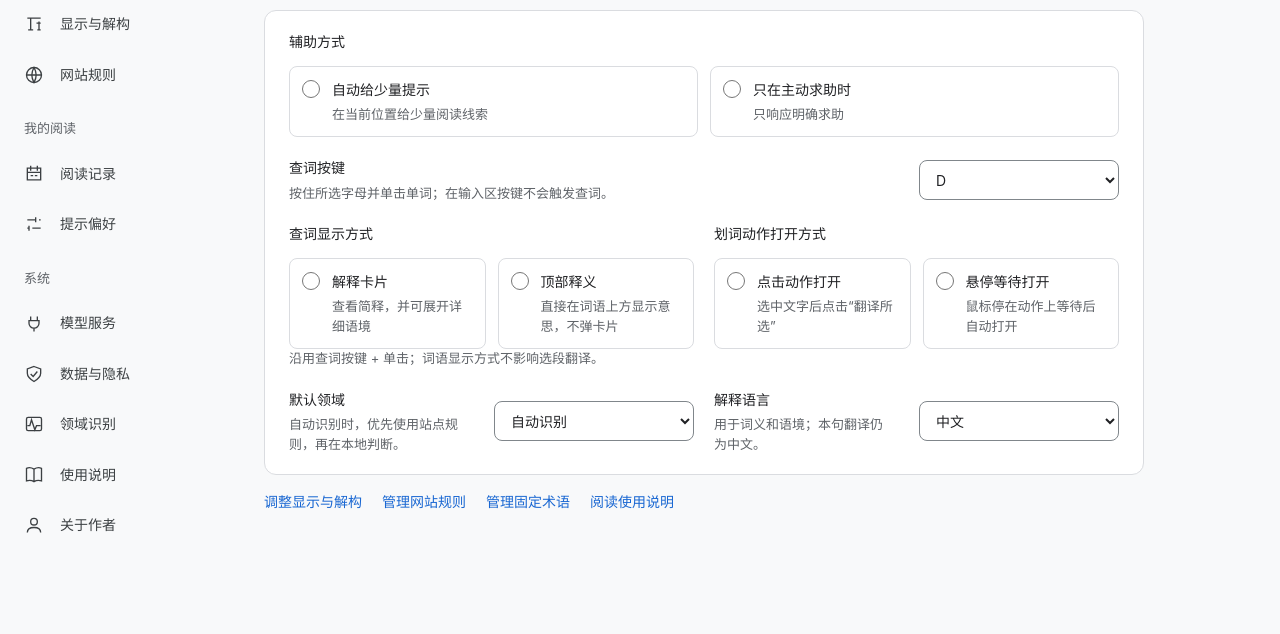
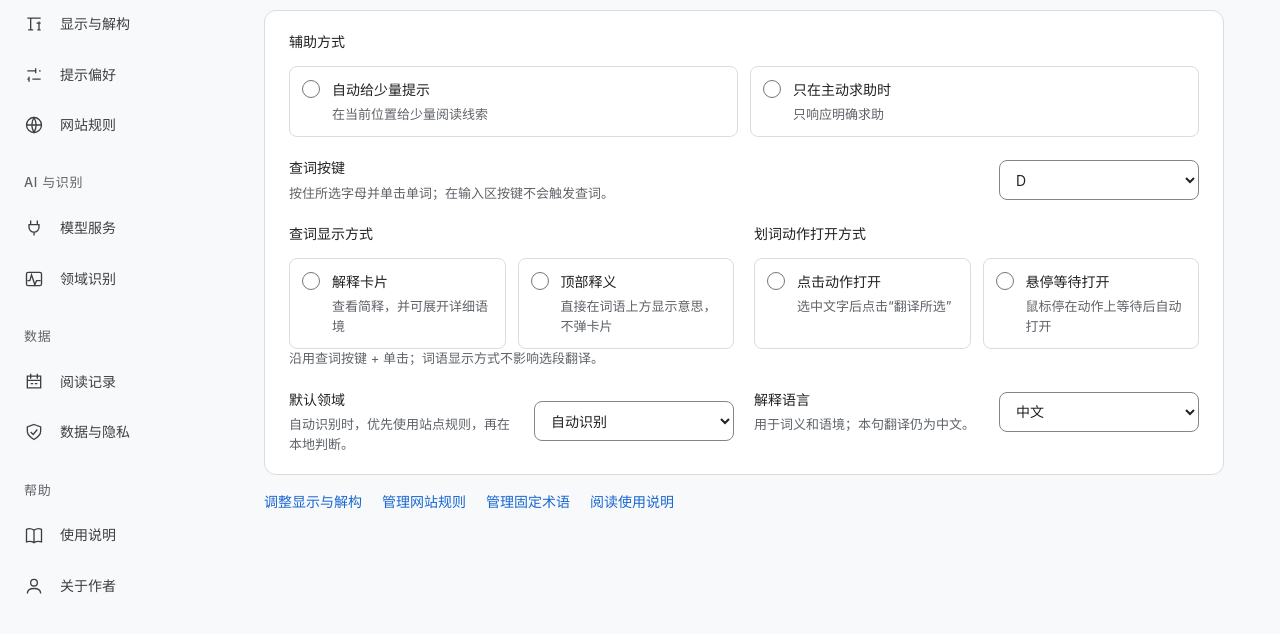
Before and after one commit to dapao-777/relyless, a browser extension: page extension/ui/options.html in a window 1280 px wide. Shown: the part 166-800 px from the top of the page. Drawn offline with Linux system fonts and the light colour scheme.

Commit message:
Regroup settings navigation and widen content per issue feedback
Addresses #3: sidebar sections now follow a task-oriented structure
(阅读 / AI 与识别 / 数据 / 帮助) instead of the mixed-dimension
grouping, group labels get stronger visual hierarchy (weight, letter
spacing, spacing), and the content column widens to 960px / panel
1100px for better wide-screen usage. Bilibili contact in the About
section now links to the author's live room.

```diff
--- a/extension/ui/options.html
+++ b/extension/ui/options.html
@@ -12,17 +12,18 @@
 <header class="settings-toolbar"><a href="#assistance" aria-label="RelyLess设置"><img class="brand-icon" src="../icons/relyless.svg" width="28" height="28" alt=""><span>RelyLess</span></a><span class="toolbar-context">扩展设置</span></header>
 <div class="workspace">
 <aside class="sidebar"><nav aria-label="设置导航">
-<p class="nav-group-label">阅读体验</p>
+<p class="nav-group-label">阅读</p>
 <a href="#assistance" data-section="assistance"><svg viewBox="0 0 24 24" fill="none" stroke="currentColor" stroke-width="1.6" aria-hidden="true"><rect x="4" y="3" width="16" height="18" rx="2"></rect><path d="M8 8h8M8 12h8M8 16h5"></path></svg><span>阅读偏好</span></a>
 <a href="#appearance" data-section="appearance"><svg viewBox="0 0 24 24" fill="none" stroke="currentColor" stroke-width="1.6" aria-hidden="true"><path d="M4 5h16M8 5v14m-3 0h6M15 11h5m-2-2v10m-2 0h4"></path></svg><span>显示与解构</span></a>
+<a href="#personalization" data-section="personalization"><svg viewBox="0 0 24 24" fill="none" stroke="currentColor" stroke-width="1.6" aria-hidden="true"><path d="M4 7h10M18 7h2M4 17h2m4 0h10M14 4v6M6 14v6"></path></svg><span>提示偏好</span></a>
 <a href="#sites" data-section="sites"><svg viewBox="0 0 24 24" fill="none" stroke="currentColor" stroke-width="1.6" aria-hidden="true"><circle cx="12" cy="12" r="9"></circle><path d="M3 12h18M12 3a18 18 0 0 1 0 18 18 18 0 0 1 0-18Z"></path></svg><span>网站规则</span></a>
-<p class="nav-group-label">我的阅读</p>
+<p class="nav-group-label">AI 与识别</p>
+<a href="#service" data-section="service"><svg viewBox="0 0 24 24" fill="none" stroke="currentColor" stroke-width="1.6" aria-hidden="true"><path d="M8 3v5m8-5v5M6 8h12v3a6 6 0 0 1-12 0V8Zm6 9v4"></path></svg><span>模型服务</span></a>
+<a href="#advanced" data-section="advanced"><svg viewBox="0 0 24 24" fill="none" stroke="currentColor" stroke-width="1.6" aria-hidden="true"><path d="M4 14h3l2-7 4 12 2-5h5"></path><path d="M5 4h14a2 2 0 0 1 2 2v12a2 2 0 0 1-2 2H5a2 2 0 0 1-2-2V6a2 2 0 0 1 2-2Z"></path></svg><span>领域识别</span></a>
+<p class="nav-group-label">数据</p>
 <a href="#history" data-section="history"><svg viewBox="0 0 24 24" fill="none" stroke="currentColor" stroke-width="1.6" aria-hidden="true"><path d="M4 5h16v14H4zM8 2v6m8-6v6M4 10h16"></path><path d="M8 14h3m2 0h3"></path></svg><span>阅读记录</span></a>
-<a href="#personalization" data-section="personalization"><svg viewBox="0 0 24 24" fill="none" stroke="currentColor" stroke-width="1.6" aria-hidden="true"><path d="M4 7h10M18 7h2M4 17h2m4 0h10M14 4v6M6 14v6"></path></svg><span>提示偏好</span></a>
-<p class="nav-group-label">系统</p>
-<a href="#service" data-section="service"><svg viewBox="0 0 24 24" fill="none" stroke="currentColor" stroke-width="1.6" aria-hidden="true"><path d="M8 3v5m8-5v5M6 8h12v3a6 6 0 0 1-12 0V8Zm6 9v4"></path></svg><span>模型服务</span></a>
 <a href="#privacy" data-section="privacy"><svg viewBox="0 0 24 24" fill="none" stroke="currentColor" stroke-width="1.6" aria-hidden="true"><path d="m12 3 8 3v5c0 5-8 10-8 10S4 16 4 11V6l8-3Z"></path><path d="m8 12 3 3 5-6"></path></svg><span>数据与隐私</span></a>
-<a href="#advanced" data-section="advanced"><svg viewBox="0 0 24 24" fill="none" stroke="currentColor" stroke-width="1.6" aria-hidden="true"><path d="M4 14h3l2-7 4 12 2-5h5"></path><path d="M5 4h14a2 2 0 0 1 2 2v12a2 2 0 0 1-2 2H5a2 2 0 0 1-2-2V6a2 2 0 0 1 2-2Z"></path></svg><span>领域识别</span></a>
+<p class="nav-group-label">帮助</p>
 <a href="#guide" data-section="guide"><svg viewBox="0 0 24 24" fill="none" stroke="currentColor" stroke-width="1.6" aria-hidden="true"><path d="M12 5v15M12 5C9 3 5 3 3 4v15c3-1 6-1 9 1 3-2 6-2 9-1V4c-2-1-6-1-9 1Z"></path></svg><span>使用说明</span></a>
 <a href="#about" data-section="about"><svg viewBox="0 0 24 24" fill="none" stroke="currentColor" stroke-width="1.6" aria-hidden="true"><circle cx="12" cy="8" r="4"></circle><path d="M4 21c0-4 3.5-6 8-6s8 2 8 6"></path></svg><span>关于作者</span></a>
 </nav></aside>
@@ -1304,7 +1305,7 @@
     <dl class="about-contacts">
       <div class="about-contact">
         <dt>哔哩哔哩</dt>
-        <dd><a href="https://search.bilibili.com/all?keyword=%E5%81%9C%E8%BD%A6%E6%8B%BE%E7%A9%97" target="_blank" rel="noopener noreferrer">停车拾穗</a></dd>
+        <dd><a href="https://live.bilibili.com/392612" target="_blank" rel="noopener noreferrer">停车拾穗</a><small>直播间与视频</small></dd>
       </div>
       <div class="about-contact">
         <dt>微信</dt>
--- a/extension/ui/ui.css
+++ b/extension/ui/ui.css
@@ -124,13 +124,13 @@ legend { padding: 0; margin-bottom: var(--space-3); font-size: var(--type-contro
 .toolbar-context { color: var(--muted); font-size: var(--type-support); border-left: 1px solid var(--line); padding-left: var(--space-5); }
 .workspace { display: grid; grid-template-columns: 216px minmax(0,1fr); min-height: calc(100vh - 64px); }
 .sidebar { padding: var(--space-5) var(--space-3) var(--space-5) 0; align-self: start; position: sticky; top: 0; }
-.nav-group-label { padding: var(--space-4) var(--space-6) var(--space-2); font-size: var(--type-support); color: var(--muted); }
+.nav-group-label { padding: var(--space-5) var(--space-6) var(--space-2); font-size: var(--type-support); font-weight: var(--weight-medium); color: var(--muted); letter-spacing: .05em; }
 .nav-group-label:first-child { padding-top: 0; }
 .sidebar nav { display: grid; gap: var(--space-1); }
 .sidebar nav a { display: flex; align-items: center; gap: var(--space-4); min-height: 44px; padding: var(--space-3) var(--space-6); color: var(--muted-strong); text-decoration: none; font-size: var(--type-control); border-radius: 0 var(--radius-pill) var(--radius-pill) 0; }
 .sidebar nav a:hover { background: var(--surface-hover); }
 .sidebar nav a.active { background: var(--action); color: var(--on-action); font-weight: var(--weight-medium); }
-.main-panel { min-width: 0; width: 100%; max-width: 1000px; padding: var(--space-5) var(--space-12) var(--space-12); }
+.main-panel { min-width: 0; width: 100%; max-width: 1100px; padding: var(--space-5) var(--space-12) var(--space-12); }
 .workspace-header { display: flex; align-items: baseline; justify-content: space-between; gap: var(--space-4); margin-bottom: var(--space-4); }
 .workspace-header h1 { font-size: var(--type-page-title); font-weight: var(--weight-regular); }
 .save-state { color: var(--accent); text-align: right; }
@@ -245,7 +245,7 @@ pre { white-space: pre-wrap; overflow-wrap: anywhere; padding: var(--space-3); b
 }
 @media (max-width: 900px) { .main-panel { padding-inline: var(--space-6); } }
 .service-selection { display: grid; grid-template-columns: minmax(0,1fr) auto; align-items: end; gap: var(--space-3); }
-.options-body .settings-section { max-width: 880px; padding-bottom: var(--space-8); }
+.options-body .settings-section { max-width: 960px; padding-bottom: var(--space-8); }
 .options-body .pair-grid { display: grid; grid-template-columns: minmax(0,1fr); gap: var(--space-5); }
 @media (min-width: 1200px) {
   .options-body .pair-grid { grid-template-columns: repeat(2,minmax(0,1fr)); align-items: start; }
```
